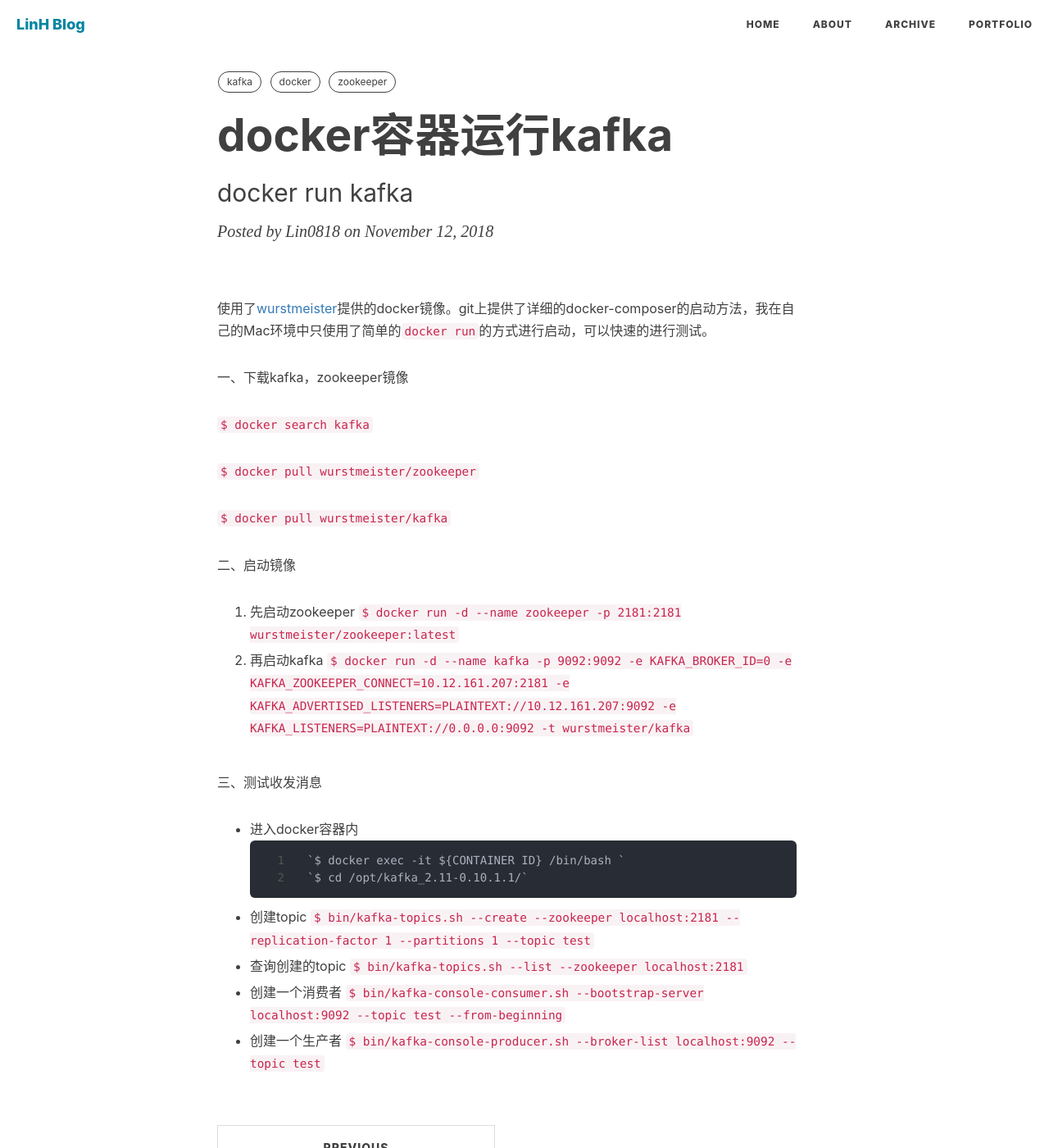
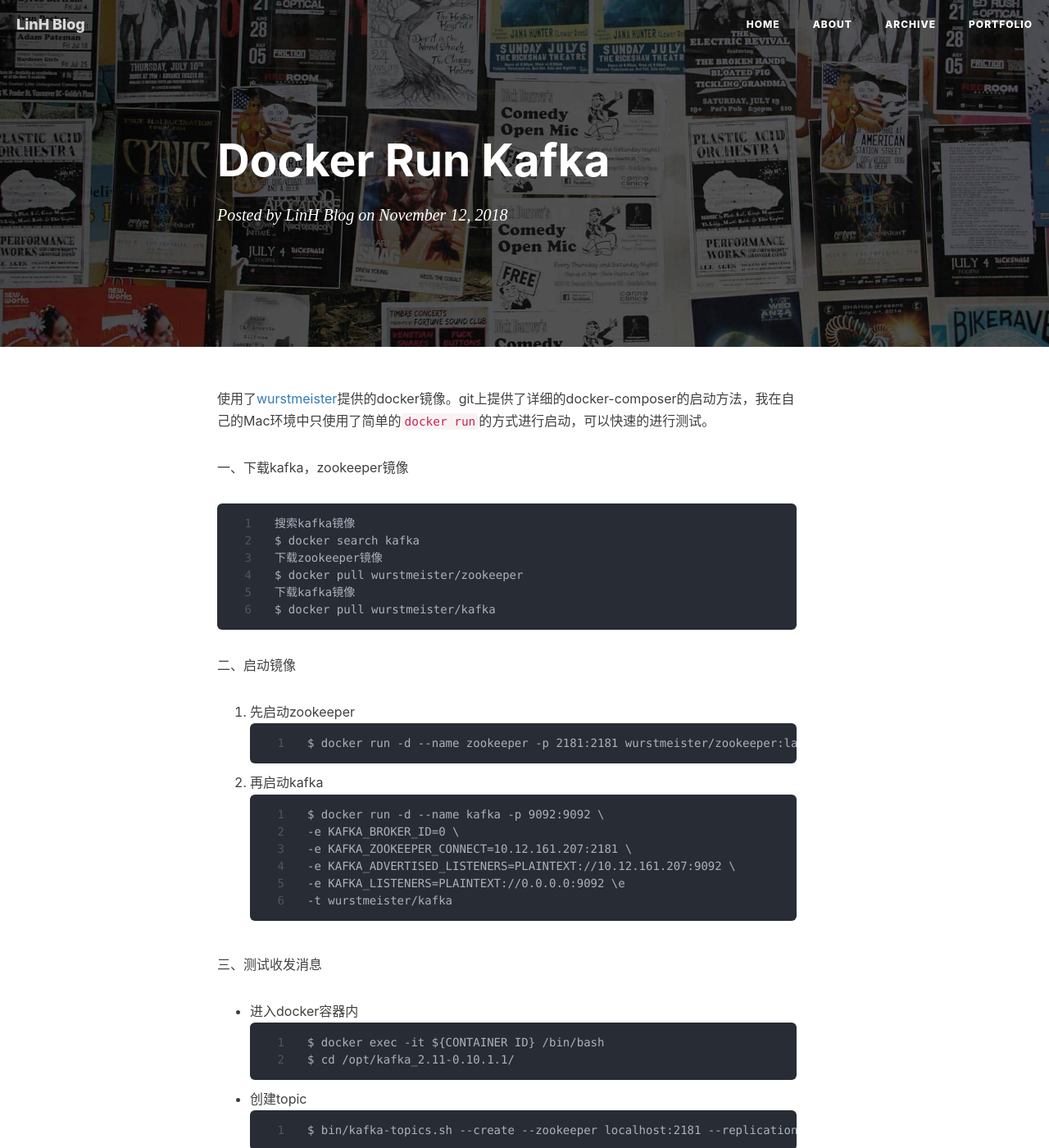
Before and after one commit to Lin0818/lin0818.github.io, a Jekyll site: the page built from _posts/2018-11-12-docker-run-kafka.md, in a window 1280 px wide and 1400 px high. Shown: the whole window at 82% size. Built offline with Jekyll 4.4.1, drawn with Linux system fonts in a browser that asks for light colours; nearby versions of some CDN libraries; our own code applies the rules of GitHub Pages for plain Markdown files; comment, search, counter and statistics services are not loaded.

Commit message:
kafka run docker

````diff
--- a/_posts/2018-11-12-docker-run-kafka.md
+++ b/_posts/2018-11-12-docker-run-kafka.md
@@ -1,47 +1,55 @@
----
-layout: post
-title: "docker容器运行kafka"
-subtitle: "docker run kafka"
-author: Lin0818
-header-style: text
-tags:
-  - kafka
-  - docker
-  - zookeeper
----
 
 使用了[wurstmeister](https://github.com/wurstmeister/kafka-docker)提供的docker镜像。git上提供了详细的docker-composer的启动方法，我在自己的Mac环境中只使用了简单的`docker run`的方式进行启动，可以快速的进行测试。
 
 一、下载kafka，zookeeper镜像
-
-`$ docker search kafka`
-
-`$ docker pull wurstmeister/zookeeper`
-
-`$ docker pull wurstmeister/kafka`
+```
+搜索kafka镜像
+$ docker search kafka
+下载zookeeper镜像
+$ docker pull wurstmeister/zookeeper
+下载kafka镜像
+$ docker pull wurstmeister/kafka
+```
 
 二、启动镜像
 1. 先启动zookeeper
-`$ docker run -d --name zookeeper -p 2181:2181 wurstmeister/zookeeper:latest`
+```
+$ docker run -d --name zookeeper -p 2181:2181 wurstmeister/zookeeper:latest
+```
 
 2. 再启动kafka
-`$ docker run -d --name kafka -p 9092:9092 -e KAFKA_BROKER_ID=0 -e KAFKA_ZOOKEEPER_CONNECT=10.12.161.207:2181 -e KAFKA_ADVERTISED_LISTENERS=PLAINTEXT://10.12.161.207:9092 -e KAFKA_LISTENERS=PLAINTEXT://0.0.0.0:9092 -t wurstmeister/kafka`
+```
+$ docker run -d --name kafka -p 9092:9092 \
+-e KAFKA_BROKER_ID=0 \
+-e KAFKA_ZOOKEEPER_CONNECT=10.12.161.207:2181 \
+-e KAFKA_ADVERTISED_LISTENERS=PLAINTEXT://10.12.161.207:9092 \
+-e KAFKA_LISTENERS=PLAINTEXT://0.0.0.0:9092 \e
+-t wurstmeister/kafka
+```
 
 三、测试收发消息
 * 进入docker容器内
 ```
-`$ docker exec -it ${CONTAINER ID} /bin/bash `
-`$ cd /opt/kafka_2.11-0.10.1.1/`
+$ docker exec -it ${CONTAINER ID} /bin/bash
+$ cd /opt/kafka_2.11-0.10.1.1/
 ```
 
 * 创建topic
-`$ bin/kafka-topics.sh --create --zookeeper localhost:2181 --replication-factor 1 --partitions 1 --topic test`
+```
+$ bin/kafka-topics.sh --create --zookeeper localhost:2181 --replication-factor 1 --partitions 1 --topic test
+```
 
 * 查询创建的topic
-`$ bin/kafka-topics.sh --list --zookeeper localhost:2181`
+```
+$ bin/kafka-topics.sh --list --zookeeper localhost:2181
+```
 
 * 创建一个消费者
-`$ bin/kafka-console-consumer.sh --bootstrap-server localhost:9092 --topic test --from-beginning`
+```
+$ bin/kafka-console-consumer.sh --bootstrap-server localhost:9092 --topic test --from-beginning
+```
 
 * 创建一个生产者
-`$ bin/kafka-console-producer.sh --broker-list localhost:9092 --topic test`
+```
+$ bin/kafka-console-producer.sh --broker-list localhost:9092 --topic test
+```
````
